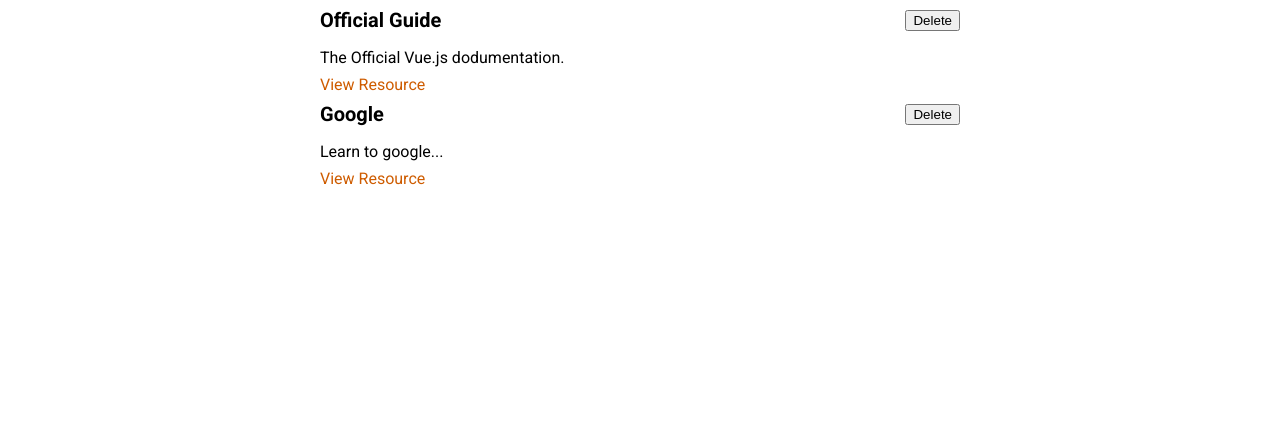
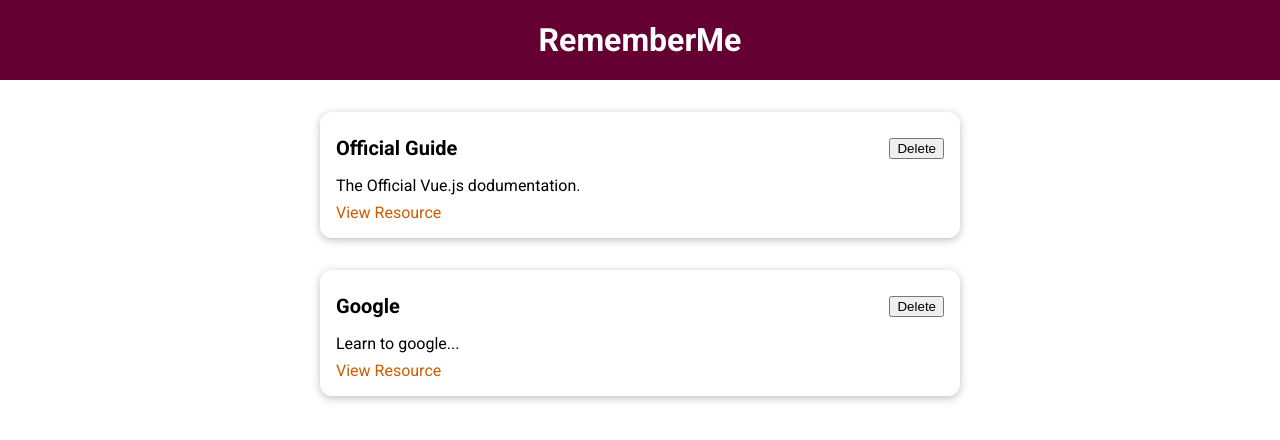
Before and after one commit to andymiha/the-learning-resources-app, a Vue app: page / in a window 1280 px wide. Shown: the top 440 px of the page. Built offline with nearby package versions, Linux system fonts and the light colour scheme.

Commit message:
Header and BaseCard Components

```diff
--- a/src/App.vue
+++ b/src/App.vue
@@ -1,13 +1,16 @@
 <template>
+  <TheHeader title="RememberMe"></TheHeader>
   <StoredResources :resources="storedResources"></StoredResources>
 </template>
 
 <script>
 import StoredResources from './components/learning-resources/StoredResources.vue';
+import TheHeader from './components/layouts/TheHeader.vue';
 
 export default {
   components: {
     StoredResources,
+    TheHeader,
   },
   data() {
     return {
--- /dev/null
+++ b/src/components/UI/BaseCard.vue
@@ -0,0 +1,19 @@
+<template>
+  <div>
+    <slot></slot>
+  </div>
+</template>
+
+<script>
+export default {};
+</script>
+
+<style scoped>
+div {
+  border-radius: 12px;
+  box-shadow: 0 2px 8px rgba(0, 0, 0, 0.26);
+  padding: 1rem;
+  margin: 2rem auto;
+  max-width: 40rem;
+}
+</style>
--- /dev/null
+++ b/src/components/layouts/TheHeader.vue
@@ -0,0 +1,27 @@
+<template>
+  <header>
+    <h1>{{ title }}</h1>
+  </header>
+</template>
+
+<script>
+export default {
+  props: ['title'],
+};
+</script>
+
+<style scoped>
+header {
+  width: 100%;
+  height: 5rem;
+  background-color: #640032;
+  display: flex;
+  justify-content: center;
+  align-items: center;
+}
+
+header h1 {
+  color: white;
+  margin: 0;
+}
+</style>
--- a/src/components/learning-resources/LearningResource.vue
+++ b/src/components/learning-resources/LearningResource.vue
@@ -1,6 +1,6 @@
 <template>
   <li>
-    <div>
+    <BaseCard>
       <header>
         <h3>{{ resource.title }}</h3>
         <button>Delete</button>
@@ -9,7 +9,7 @@
       <nav>
         <a :href="resource.link">View Resource</a>
       </nav>
-    </div>
+    </BaseCard>
   </li>
 </template>
 
--- a/src/main.js
+++ b/src/main.js
@@ -1,6 +1,9 @@
 import { createApp } from 'vue';
 import App from './App.vue';
+import BaseCard from './components/UI/BaseCard.vue';
 
 const app = createApp(App);
 
+app.component('BaseCard', BaseCard);
+
 app.mount('#app');
```
